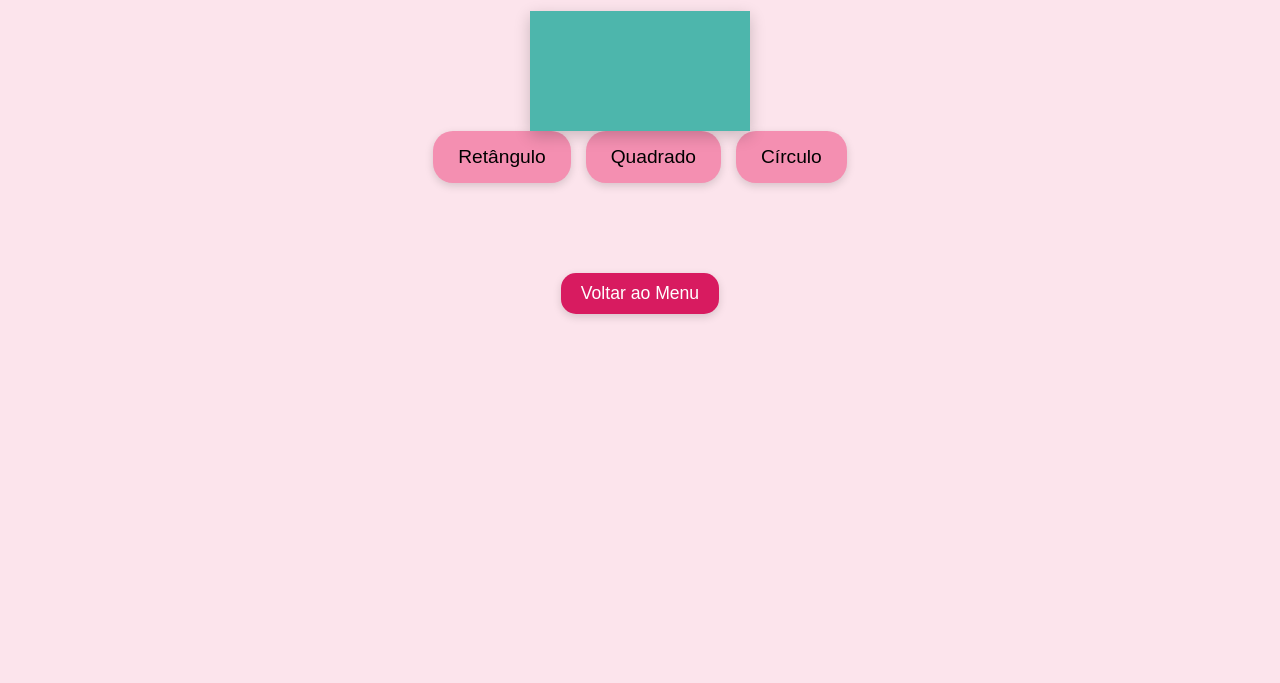
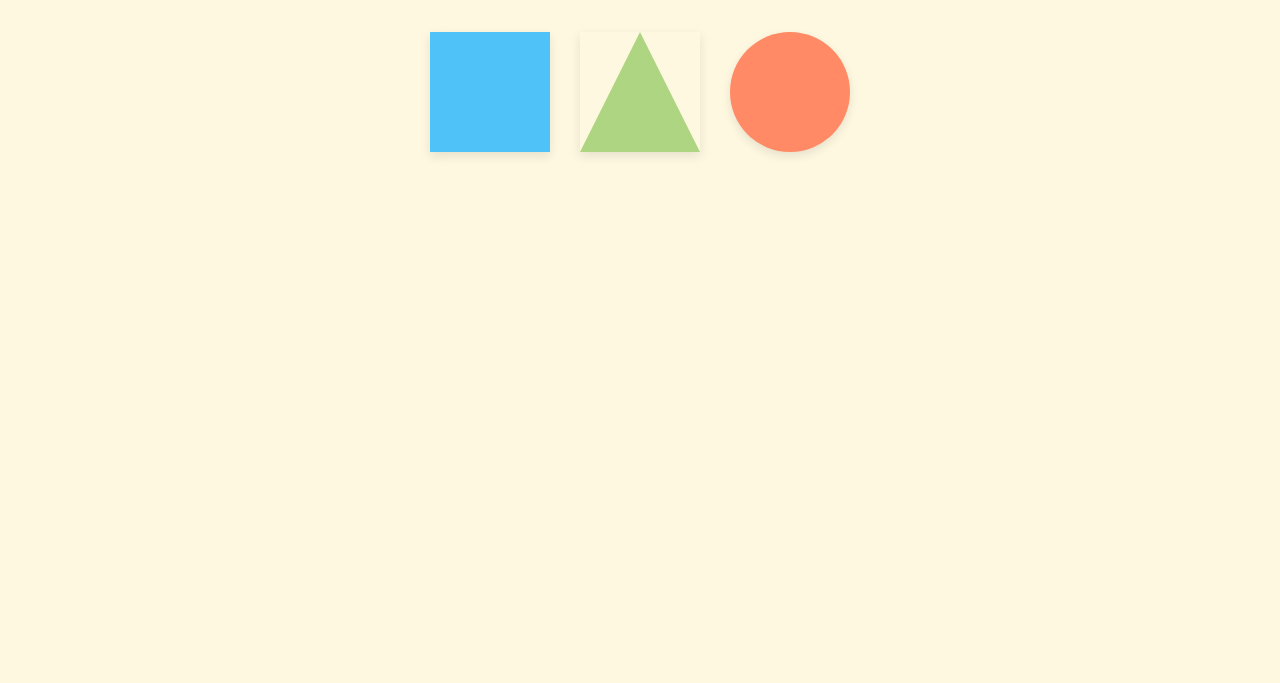
Before and after one commit to zedamannnga/site-autismo, a plain HTML site: page jogo-formas.html in a window 1280 px wide. Shown: the part 117-800 px from the top of the page. Drawn offline with Linux system fonts and the light colour scheme.

Commit message:
Update jogo-formas.html

```diff
--- a/jogo-formas.html
+++ b/jogo-formas.html
@@ -1,167 +1,104 @@
 <!DOCTYPE html>
 <html lang="pt-BR">
 <head>
-<meta charset="UTF-8" />
-<title>Jogo: Adivinhe a Forma!</title>
-<meta name="viewport" content="width=device-width, initial-scale=1" />
+  <meta charset="UTF-8">
+  <title>Jogo das Formas</title>
+  <meta name="viewport" content="width=device-width, initial-scale=1.0">
   <style>
     body {
-    background: #fce4ec;
       font-family: 'Comic Sans MS', cursive, sans-serif;
+      background-color: #fff8e1;
+      margin: 0;
+      padding: 0;
       text-align: center;
-    padding: 2rem;
     }
+
     h1 {
-    color: #d81b60;
+      background-color: #fbc02d;
+      color: white;
+      margin: 0;
+      padding: 20px;
     }
-  .forma-alvo {
-    width: 180px;
-    height: 180px;
-    margin: 20px auto;
-    position: relative;
-    box-shadow: 0 5px 15px rgba(0,0,0,0.2);
+
+    .descricao {
+      font-size: 1.2rem;
+      margin-top: 20px;
+      color: #795548;
     }
-  .circulo {
+
+    .formas-container {
+      display: flex;
+      flex-wrap: wrap;
+      justify-content: center;
+      padding: 30px;
+      gap: 30px;
+    }
+
+    .forma {
+      width: 120px;
+      height: 120px;
+      display: flex;
+      align-items: center;
+      justify-content: center;
+      cursor: pointer;
+      transition: transform 0.3s;
+      box-shadow: 0 4px 10px rgba(0,0,0,0.1);
+    }
+
+    .forma:hover {
+      transform: scale(1.1);
+    }
+
+    .circle {
+      background-color: #ff8a65;
       border-radius: 50%;
-    background: #f06292;
-    width: 180px;
-    height: 180px;
     }
-  .quadrado {
-    background: #ba68c8;
-    width: 180px;
-    height: 180px;
+
+    .square {
+      background-color: #4fc3f7;
     }
-  .triangulo {
+
+    .triangle {
       width: 0;
       height: 0;
-    border-left: 90px solid transparent;
-    border-right: 90px solid transparent;
-    border-bottom: 160px solid #4dd0e1;
-    margin: 0 auto;
+      border-left: 60px solid transparent;
+      border-right: 60px solid transparent;
+      border-bottom: 120px solid #aed581;
+      background: none;
     }
-  .retangulo {
-    width: 220px;
-    height: 120px;
-    background: #4db6ac;
-    margin: 30px auto 0;
-  }
-  .opcoes {
-    display: flex;
-    justify-content: center;
-    gap: 15px;
-    flex-wrap: wrap;
-    max-width: 600px;
-    margin: 0 auto;
-  }
-  button {
-    background: #f48fb1;
-    border: none;
-    border-radius: 20px;
-    padding: 15px 25px;
-    font-size: 1.2rem;
-    cursor: pointer;
-    box-shadow: 0 3px 8px rgba(0,0,0,0.15);
-    transition: background-color 0.3s;
-  }
-  button:hover {
-    background: #ec407a;
-    color: white;
-  }
+
     .resultado {
+      font-size: 1.3rem;
       margin-top: 20px;
-    font-size: 1.4rem;
+      color: green;
       font-weight: bold;
-    color: #880e4f;
-    min-height: 40px;
-  }
-  .botao-voltar {
-    margin-top: 30px;
-    background-color: #d81b60;
-    color: white;
-    border: none;
-    border-radius: 15px;
-    padding: 10px 20px;
-    font-size: 1.1rem;
-    cursor: pointer;
     }
   </style>
 </head>
 <body>
-  <h1>Adivinhe a forma!</h1>
-  <div id="formaAlvo" class="forma-alvo"></div>
-  <div class="opcoes" id="opcoes"></div>
+  <h1>Jogo das Formas</h1>
+  <div class="descricao" id="dica">Qual forma é redonda?</div>
+
+  <div class="formas-container">
+    <div class="forma square" onclick="verificarResposta('quadrado')"></div>
+    <div class="forma triangle" onclick="verificarResposta('triangulo')"></div>
+    <div class="forma circle" onclick="verificarResposta('circulo')"></div>
+  </div>
+
   <div class="resultado" id="resultado"></div>
-  <button class="botao-voltar" onclick="window.location.href='menu.html'">Voltar ao Menu</button>
 
   <script>
-  const formas = [
-    { nome: 'Círculo', classe: 'circulo' },
-    { nome: 'Quadrado', classe: 'quadrado' },
-    { nome: 'Triângulo', classe: 'triangulo' },
-    { nome: 'Retângulo', classe: 'retangulo' }
-  ];
-
-  let formaAtual = null;
-
-  function gerarJogo() {
-    formaAtual = formas[Math.floor(Math.random() * formas.length)];
-    const formaAlvo = document.getElementById('formaAlvo');
-    formaAlvo.innerHTML = ''; // limpa
-    formaAlvo.className = 'forma-alvo'; // reseta classes
-
-    if (formaAtual.classe === 'triangulo') {
-      // Para triângulo, a forma é um div separado, pois usa bordas
-      const tri = document.createElement('div');
-      tri.className = 'triangulo';
-      formaAlvo.appendChild(tri);
+    function verificarResposta(resposta) {
+      const correta = "circulo";
+      const resultado = document.getElementById("resultado");
+      if (resposta === correta) {
+        resultado.innerText = "Parabéns! Você acertou!";
+        resultado.style.color = "green";
       } else {
-      // Para outras formas, adiciona a classe colorida
-      formaAlvo.classList.add(formaAtual.classe);
-    }
-
-    document.getElementById('resultado').textContent = '';
-
-    // Prepara opções embaralhadas (3 opções: a correta + 2 erradas)
-    let opcoes = [formaAtual];
-    while (opcoes.length < 3) {
-      const opcaoAleatoria = formas[Math.floor(Math.random() * formas.length)];
-      if (!opcoes.find(f => f.nome === opcaoAleatoria.nome)) {
-        opcoes.push(opcaoAleatoria);
+        resultado.innerText = "Ops! Tente novamente.";
+        resultado.style.color = "red";
       }
     }
-
-    opcoes = opcoes.sort(() => Math.random() - 0.5);
-
-    const container = document.getElementById('opcoes');
-    container.innerHTML = '';
-    opcoes.forEach(opcao => {
-      const btn = document.createElement('button');
-      btn.textContent = opcao.nome;
-      btn.onclick = () => verificarResposta(opcao.nome);
-      container.appendChild(btn);
-    });
-  }
-
-  function verificarResposta(resposta) {
-    const resultado = document.getElementById('resultado');
-    if (resposta === formaAtual.nome) {
-      resultado.textContent = 'Muito bem! Você acertou!';
-      falar('Muito bem! Você acertou!');
-      setTimeout(gerarJogo, 1500);
-    } else {
-      resultado.textContent = 'Ops! Tente novamente.';
-      falar('Ops! Tente novamente.');
-    }
-  }
-
-  function falar(texto) {
-    const voz = new SpeechSynthesisUtterance(texto);
-    voz.lang = "pt-BR";
-    speechSynthesis.speak(voz);
-  }
-
-  gerarJogo();
   </script>
 </body>
 </html>
```
Lines whose indentation alone changed are shown as unchanged.
